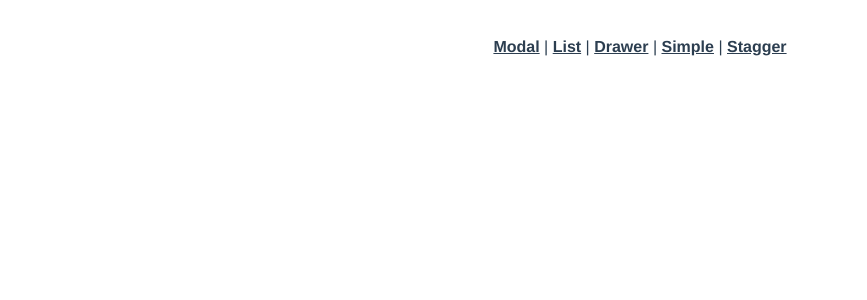
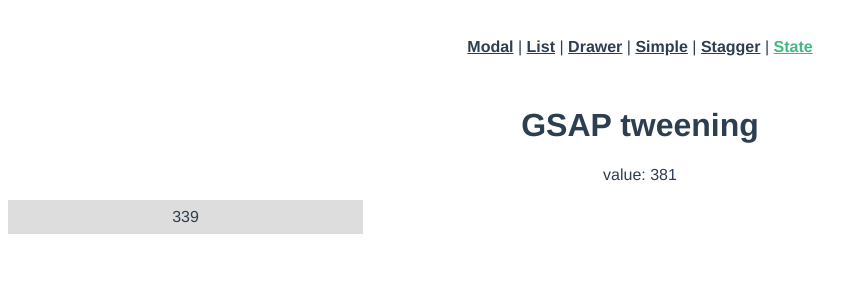
Before and after one commit to DtecIndustries/vue-animating, a Vue app: page /state in a window 1280 px wide. Shown: the top 300 px of the page, without its empty margins (0-867 px from the left). Built offline with nearby package versions, Linux system fonts and the light colour scheme.

Commit message:
gsap tweening example

```diff
--- a/src/App.vue
+++ b/src/App.vue
@@ -5,7 +5,8 @@
       <router-link to="/list">List</router-link> |
       <router-link to="/drawer">Drawer</router-link> |
       <router-link to="/simple">Simple</router-link> |
-      <router-link to="/stagger">Stagger</router-link>
+      <router-link to="/stagger">Stagger</router-link> |
+      <router-link to="/state">State</router-link>
     </div>
     <transition name="slide-fade" mode="out-in">
       <router-view/>
--- a/src/router/index.js
+++ b/src/router/index.js
@@ -5,6 +5,7 @@ import List from '../views/List.vue'
 import Drawer from '../views/Drawer.vue'
 import Simple from '../views/Simple.vue'
 import Stagger from '../views/Stagger.vue'
+import State from '../views/State.vue'
 
 Vue.use(VueRouter)
 
@@ -33,6 +34,11 @@ Vue.use(VueRouter)
     path: '/stagger',
     name: 'Stagger',
     component: Stagger
+  },
+  {
+    path: '/state',
+    name: 'State',
+    component: State
   }
 ]
 
--- /dev/null
+++ b/src/views/State.vue
@@ -0,0 +1,45 @@
+<template>
+  <div>
+    <h1>GSAP tweening</h1>
+    <p>value: {{ number }}</p>
+    <div :style="{ width: tweenedNumber + 'px' }" class="bar">
+      <span>{{ tweenedNumber.toFixed(0) }}</span>
+    </div>
+  </div>
+</template>
+
+<script>
+import gsap from 'gsap'
+export default {
+  data(){
+    return {
+      number: 0,
+      tweenedNumber: 0
+    }
+  },
+  watch: {
+    number(newValue){
+      gsap.to(this.$data, {
+        duration: 1,
+        ease: 'circ.out',
+        tweenedNumber: newValue
+      })
+    }
+  },
+  methods: {
+    randomNumber(){
+      this.number = Math.floor(Math.random() * (800 - 0))
+    }
+  },
+  created(){
+    setInterval(this.randomNumber, 1500)
+  }
+}
+</script>
+
+<style>
+.bar{
+  background-color: #ddd;
+  padding: 0.5em;
+}
+</style>
```
